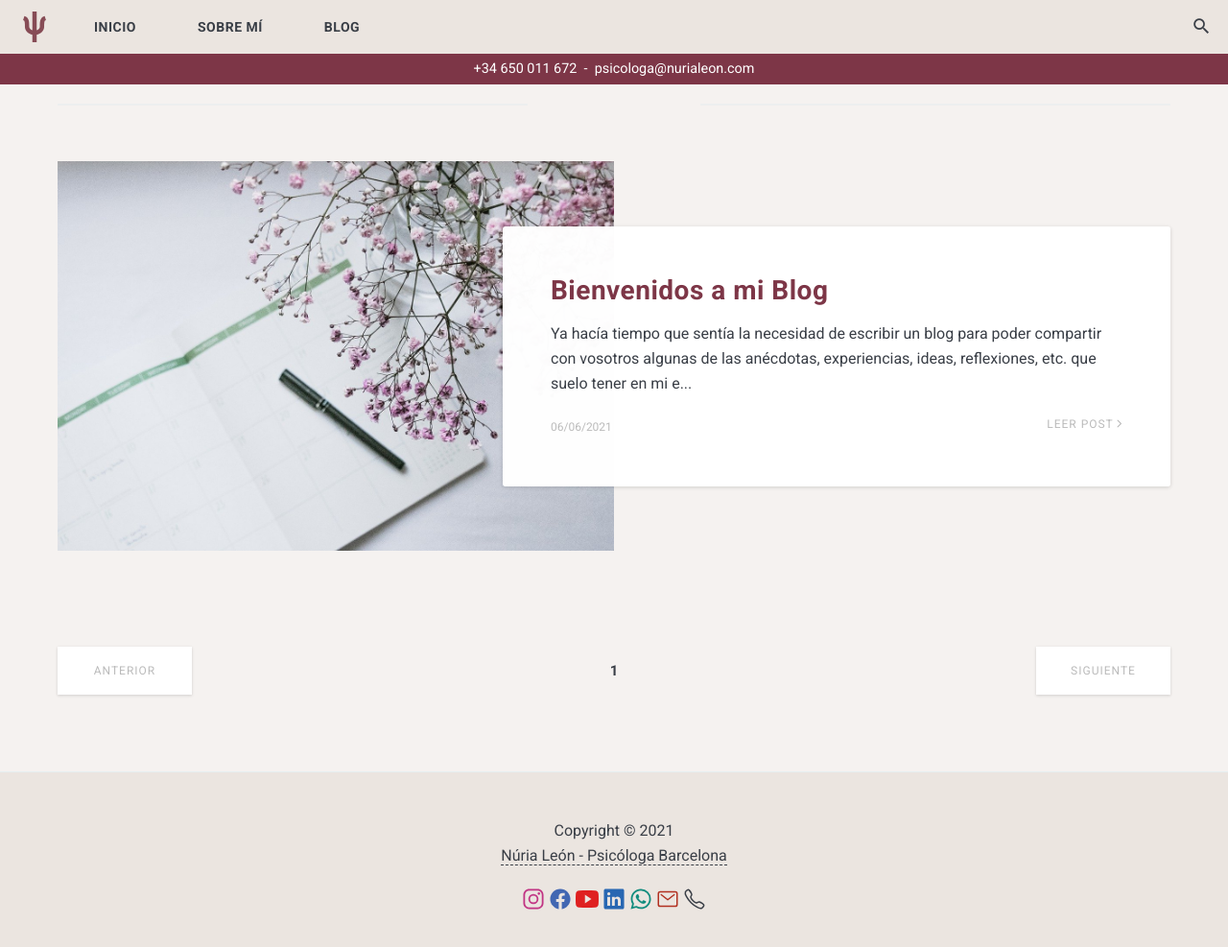
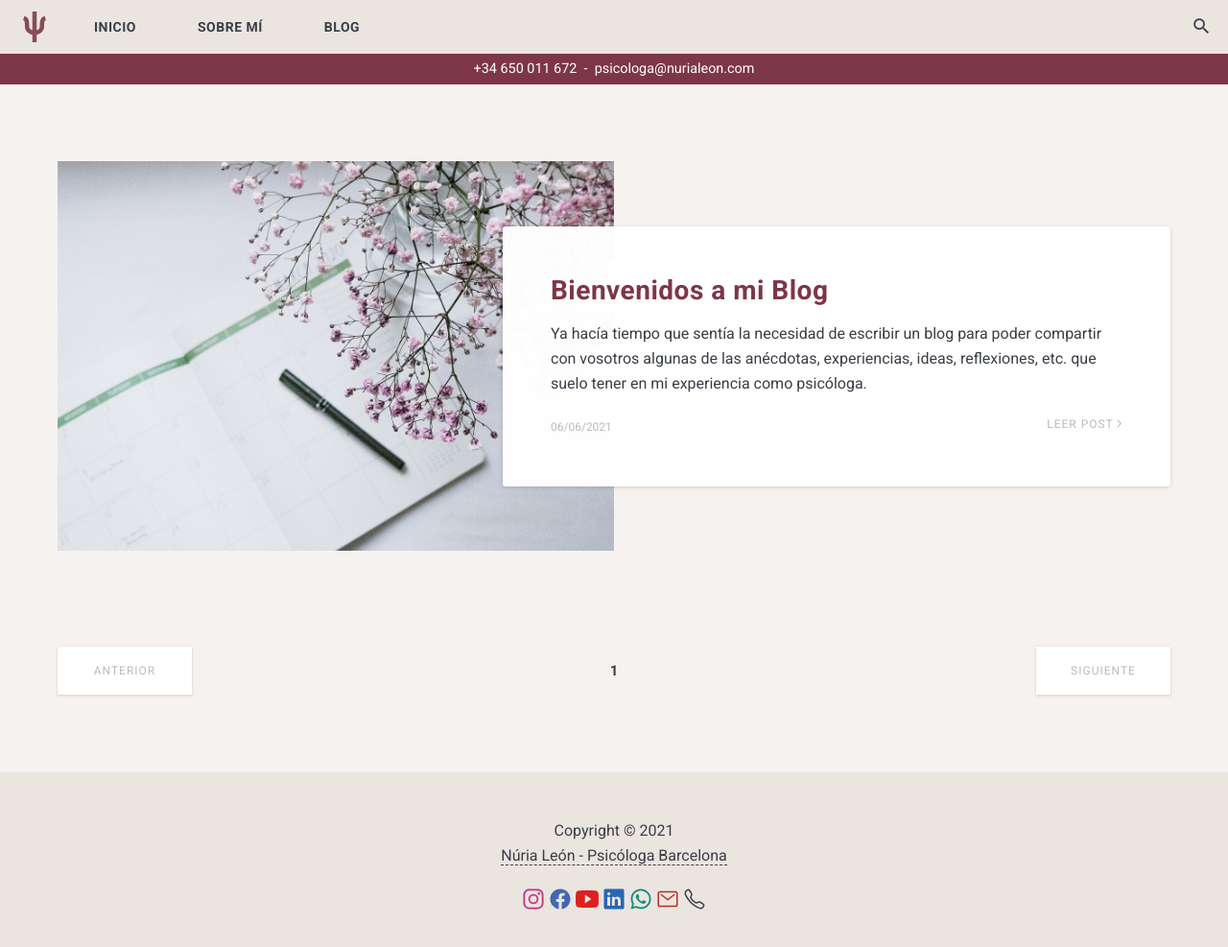
Before and after one commit to nurialeonsallent/nurialeon.com, a Jekyll site: the page built from blog/index.html, in a window 1280 px wide and 1008 px high. Shown: the top 987 px of the window at 96% size. Built offline with Jekyll 4.4.1, drawn with Linux system fonts in a browser that asks for light colours; nearby versions of some CDN libraries; the list of posts is cut into pages by our own code.

Commit message:
excerp config and blog styling

```diff
--- a/_config.yml
+++ b/_config.yml
@@ -3,6 +3,7 @@ url: "https://www.nurialeon.com" # the base hostname & protocol for your site, e
 
 # Build settings
 markdown: kramdown
+excerpt_separator: <!-- more -->
 permalink: pretty
 plugins:
   - jekyll-paginate
@@ -11,7 +12,6 @@ plugins:
 
 paginate: 3
 paginate_path: "/blog/:num"
-
 
 # Pages Path
 defaults:
@@ -23,11 +23,10 @@ defaults:
 include:
   - _pages
 
-
 # Tags
-tag_page_dir:         tag
-tag_page_layout:      tag_page
-tag_permalink_style:  pretty
+tag_page_dir: tag
+tag_page_layout: tag_page
+tag_permalink_style: pretty
 
 sass:
   sass_dir: _sass
--- a/_includes/article-content.html
+++ b/_includes/article-content.html
@@ -14,13 +14,12 @@
 
         <div class="article__content {{ without-image }}">
           <div class="article-tags">
-          {% if post.tags.size >= 1 %}
+          {% if post.tags.size > 0 %}
             <div class="article-tags__box">
               {% for tag in post.tags %}
                 <a href="{{ site.baseurl }}/tag/{{ tag | downcase }}" class="no-decoration article__tag">{{ tag }}</a>
               {% endfor %}
             </div>
-          {% else %}
           {% endif %}
           </div>
 
@@ -28,7 +27,7 @@
             <a class="no-decoration" href="{{ post.url | prepend: site.baseurl }}">{{post.title}}</a>
           </h2>
 
-          <p class="article__excerpt">{% if post.description %}{{ post.description }}{% else %}{{ post.content | strip_html | truncate: 185 }}{% endif %}</p>
+          <p class="article__excerpt">{% if post.excerpt %}{{ post.excerpt | strip_html }}{% else %}{{ post.content | strip_html | truncate: 185 }}{% endif %}</p>
 
           <div class="article__footer">
             <div class="article__meta">
--- a/_includes/head.html
+++ b/_includes/head.html
@@ -10,7 +10,7 @@
   <!-- Primary Meta Tags -->
   <title>{% if page.title %}{{ page.title | append: ' | ' | append: site.data.settings.title }}{% else %}{{ site.data.settings.title }}{% endif %}</title>
   <meta name="title" content="{% if page.title %}{{ page.title | append: ' | ' | append: site.data.settings.title }}{% else %}{{ site.data.settings.title }}{% endif %}">
-  <meta name='description' content='{% if page.description %}{{ page.description | strip_html | strip_newlines | truncate: 160 }}{% else %}{{ site.data.settings.description }}{% endif %}'>
+  <meta name="description" content="{% if page.excerpt %}{{ page.excerpt | strip_html | strip_newlines | truncate: 160 }}{% else %}{{ site.data.settings.description }}{% endif %}">
   <meta name="image" content="{{ site.url | append: site.baseurl | append: '/meta-img.jpg' }}" />
   <meta itemprop="image" content="{{ site.url | append: site.baseurl | append: '/meta-img.jpg' }}" />
   <meta name="keywords" content="{{ site.data.settings.keywords }}" />
@@ -23,7 +23,7 @@
   <meta property="og:url" content="{{ page.url | replace:'index.html','' | absolute_url }}" />
   <meta property="og:site_name" content="{% if page.title %}{{ page.title | append: ' | ' | append: site.data.settings.title }}{% else %}{{ site.data.settings.title }}{% endif %}">
   <meta property="og:title" content="{% if page.title %}{{ page.title | append: ' | ' | append: site.data.settings.title }}{% else %}{{ site.data.settings.title }}{% endif %}">
-  <meta property="og:description" content="{% if page.description %}{{ page.description | strip_html | strip_newlines | truncate: 160 }}{% else %}{{ site.data.settings.description }}{% endif %}">
+  <meta property="og:description" content="{% if page.excerpt %}{{ page.excerpt | strip_html | strip_newlines | truncate: 160 }}{% else %}{{ site.data.settings.description }}{% endif %}">
   <meta property="og:image" content="{{ site.url | append: site.baseurl | append: '/meta-img.jpg' }}" />
   <meta property="og:image:url" content="{{ site.url | append: site.baseurl | append: '/meta-img.jpg' }}" />
   <meta property="og:image:secure_url" content="{{ site.url | append: site.baseurl | append: '/meta-img.jpg' }}" />
@@ -37,7 +37,7 @@
   <meta name="twitter:site" content="@{{ site.data.settings.twitter }}" />
   <meta name="twitter:creator" content="@{{ site.data.settings.twitter }}" />
   <meta name="twitter:title" content="{% if page.title %}{{ page.title | append: ' | ' | append: site.data.settings.title }}{% else %}{{ site.data.settings.title }}{% endif %}" />
-  <meta name="twitter:description" content="{% if page.description %}{{ page.description | strip_html | strip_newlines | truncate: 160 }}{% else %}{{ site.data.settings.description }}{% endif %}" />
+  <meta name="twitter:description" content="{% if page.excerpt %}{{ page.excerpt | strip_html | strip_newlines | truncate: 160 }}{% else %}{{ site.data.settings.description }}{% endif %}" />
   <meta name="twitter:image" content="{{ site.url | append: site.baseurl | append: '/meta-img.jpg' }}" />
 
   <!-- Fonts -->
--- a/_posts/2021-01-01-bienvenidosalblog.markdown
+++ b/_posts/2021-01-01-bienvenidosalblog.markdown
@@ -8,6 +8,8 @@ published: true
 ---
 
 Ya hacía tiempo que sentía la necesidad de escribir un blog para poder compartir con vosotros algunas de las anécdotas, experiencias, ideas, reflexiones, etc. que suelo tener en mi experiencia como psicóloga.
+
+<!-- more -->
 
 Por ese mismo motivo he decidido crear este espacio para compartir con vosotros todo lo que sé de psicología. Hablaremos de ansiedad, depresión, tristeza, miedos, angustia y de todas esas emociones que a veces son tan incómodas.
 
--- a/_sass/4-layouts/_page-home.scss
+++ b/_sass/4-layouts/_page-home.scss
@@ -1,39 +1,39 @@
 .lates-title {
   position: relative;
   margin-bottom: 80px;
-  font-size: 14px;
-  line-height: 24px;
-  letter-spacing: 1px;
-  text-transform: uppercase;
-  font-weight: normal;
-  text-align: center;
-  &:after,
-  &:before {
-    content: "";
-    display: block;
-    position: absolute;
-    top: 50%;
-    transform: translateY(-50%);
-    height: 1px;
-    background: $light-gray;
-  }
+  // font-size: 14px;
+  // line-height: 24px;
+  // letter-spacing: 1px;
+  // text-transform: uppercase;
+  // font-weight: normal;
+  // text-align: center;
+  // &:after,
+  // &:before {
+  //   content: "";
+  //   display: block;
+  //   position: absolute;
+  //   top: 50%;
+  //   transform: translateY(-50%);
+  //   height: 1px;
+  //   background: $light-gray;
+  // }
 
-  &:after {
-    width: calc(50% - 90px);
-    left: 0;
-  }
+  // &:after {
+  //   width: calc(50% - 90px);
+  //   left: 0;
+  // }
 
-  &:before {
-    width: calc(50% - 90px);
-    right: 0;
-  }
+  // &:before {
+  //   width: calc(50% - 90px);
+  //   right: 0;
+  // }
 
   @media only screen and (max-width: $tablet) {
     margin-bottom: 40px;
 
-    &:after,
-    &:before {
-      width: calc(50% - 70px);
-    }
+    // &:after,
+    // &:before {
+    //   width: calc(50% - 70px);
+    // }
   }
 }
```
Also changed, not shown: _layouts/post.html (+11 -11 lines).
